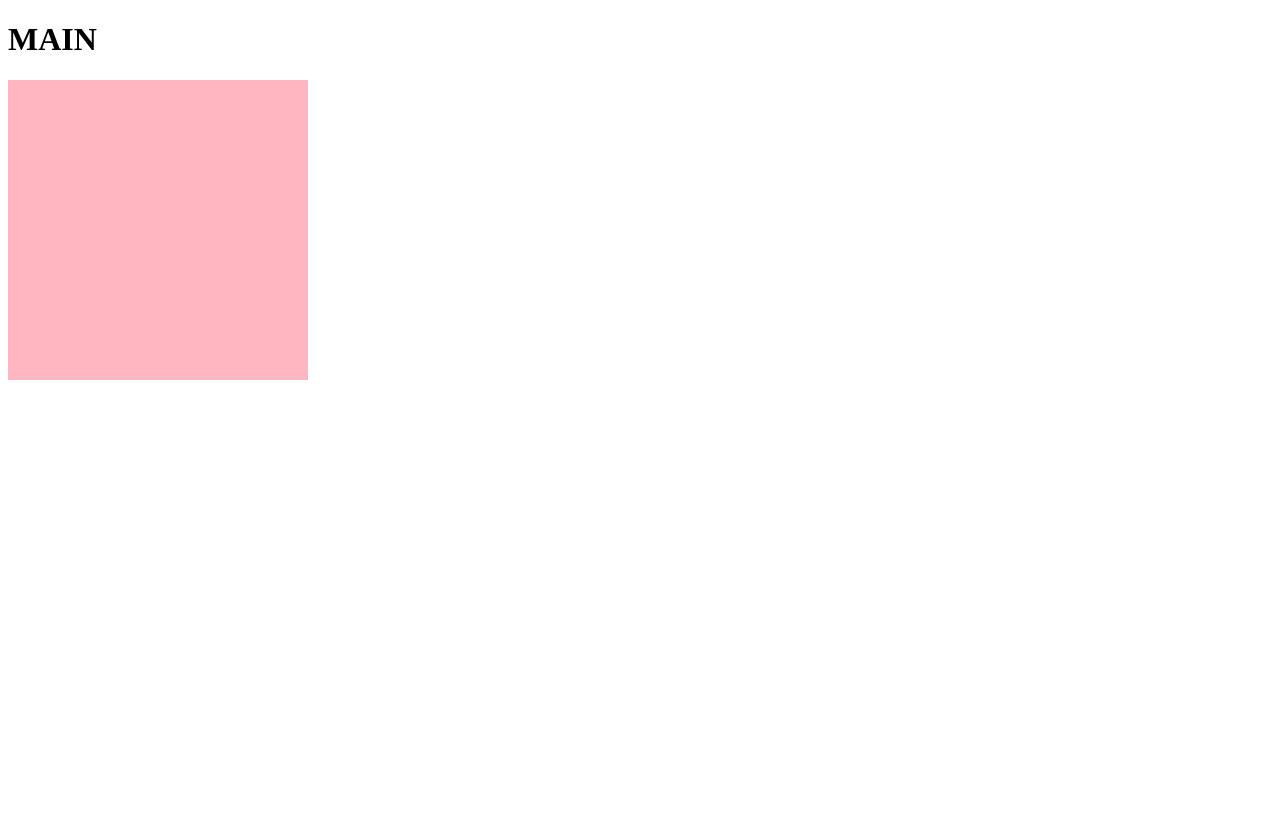
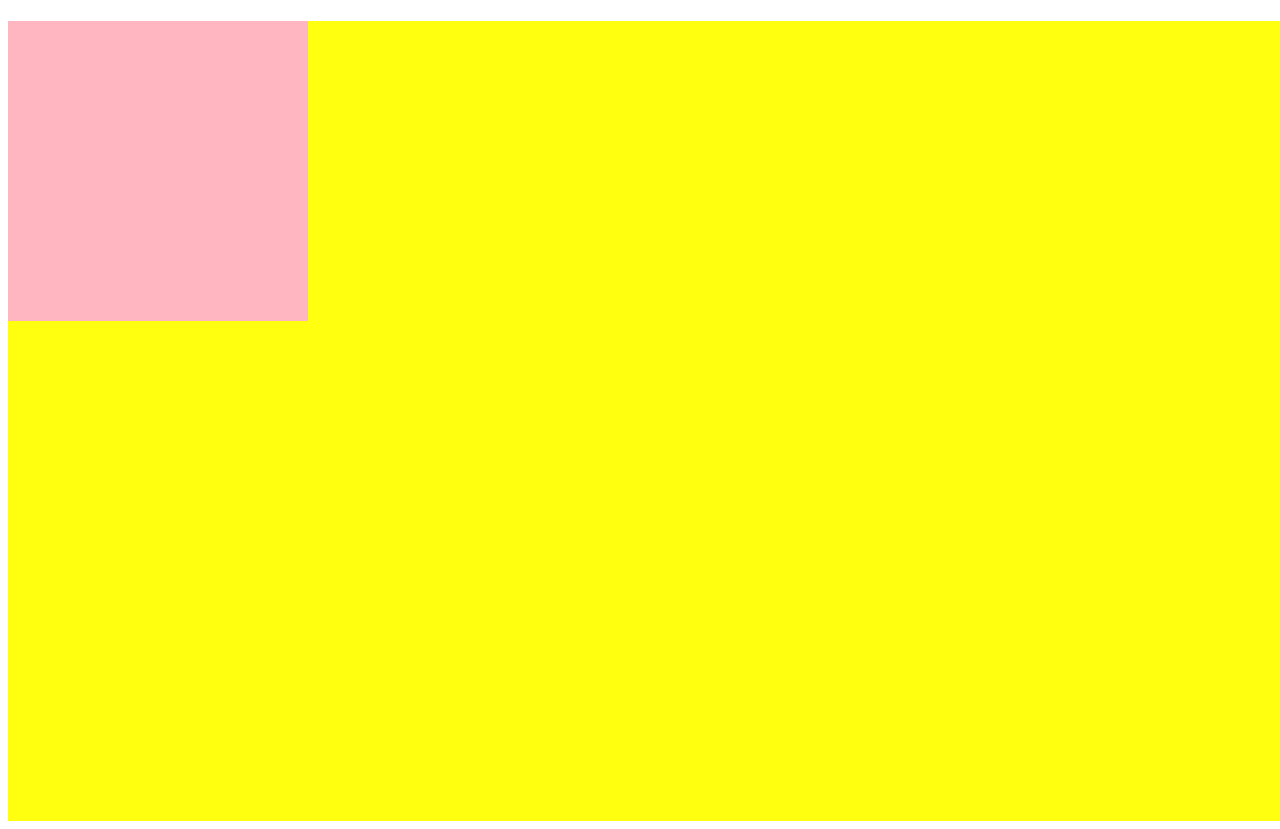
Before and after one commit to shyunju7/Rolling-Paper-Client, a React (Create React App) app in the folder rolling-paper-app/: page / in a window 1280 px wide. Before the commit the page ends 800 px from the top, so only its background shows below. Built offline with nearby package versions, Linux system fonts and the light colour scheme.

Commit message:
Add Sticker Component

```diff
--- a/rolling-paper-app/package.json
+++ b/rolling-paper-app/package.json
@@ -12,6 +12,7 @@
     "@types/react-dom": "^17.0.10",
     "react": "^17.0.2",
     "react-dom": "^17.0.2",
+    "react-draggable": "^4.4.4",
     "react-scripts": "4.0.3",
     "styled-components": "^5.3.3",
     "typescript": "^4.4.4",
--- a/rolling-paper-app/src/components/Sticker/index.tsx
+++ b/rolling-paper-app/src/components/Sticker/index.tsx
@@ -1,12 +1,60 @@
 import * as React from "react";
+import { useState } from "react";
+import { useEffect, useRef } from "react";
 import { StickerContainer } from "./style";
 
 const Sticker = () => {
-  return (
-    <div>
-      <StickerContainer />
-    </div>
-  );
+  const element: React.RefObject<HTMLDivElement> = useRef(null);
+  const [isDragging, setDragging] = useState(false);
+  const [originPosition, setOriginPosition] = useState({
+    x: 0,
+    y: 0,
+  });
+
+  document.addEventListener("mouseup", (e) => {
+    setDragging(false);
+    element.current?.removeEventListener("mousemove", () => {
+      setDragging(false);
+    });
+  });
+
+  document.addEventListener("mousemove", (e) => {
+    if (isDragging) {
+      console.log(`doc x와 y  : `, e.clientX, e.clientY);
+      const diffX = e.clientX - originPosition.x;
+      const diffY = e.clientY - originPosition.y;
+
+      const { width, height }: any = element.current?.getBoundingClientRect();
+      const endWidth = document.body.clientWidth - width;
+      const endHeight = document.body.clientHeight - height;
+
+      // box dragging
+      if (element.current) {
+        element.current.style.left = `${Math.min(
+          Math.max(0, element.current.offsetLeft + diffX),
+          endWidth
+        )}px`;
+        element.current.style.top = `${Math.min(
+          Math.max(0, element.current.offsetTop + diffY),
+          endHeight
+        )}px`;
+      }
+    }
+  });
+
+  useEffect(() => {
+    if (element.current) {
+      element.current.addEventListener("mousedown", (e) => {
+        setDragging(true);
+        setOriginPosition({ x: e.clientX, y: e.clientY });
+
+        console.log(`x&y : `, originPosition);
+        // originLeft = box.offsetLeft;
+        // originTop = box.offsetTop;
+      });
+    }
+  });
+  return <StickerContainer ref={element} />;
 };
 
 export default Sticker;
--- a/rolling-paper-app/src/components/Sticker/style.ts
+++ b/rolling-paper-app/src/components/Sticker/style.ts
@@ -4,4 +4,8 @@ export const StickerContainer = styled.div`
   width: 300px;
   height: 300px;
   background-color: lightpink;
+  position: absolute;
+  top: 0;
+  left: 0;
+  cursor: pointer;
 `;
--- a/rolling-paper-app/src/pages/Main.tsx
+++ b/rolling-paper-app/src/pages/Main.tsx
@@ -1,11 +1,20 @@
 import * as React from "react";
 import Sticker from "../components/Sticker";
+import styled from "styled-components";
+
+const Container = styled.div`
+  width: 100vw;
+  height: 100vh;
+  position: relative;
+  background-color: #ffff0f;
+`;
+
 const Main = () => {
   return (
-    <div>
+    <Container>
       <h1>MAIN</h1>
       <Sticker />
-    </div>
+    </Container>
   );
 };
 
```
Also changed, not shown: 1 other file (tests, documents, lock files or other folders).
